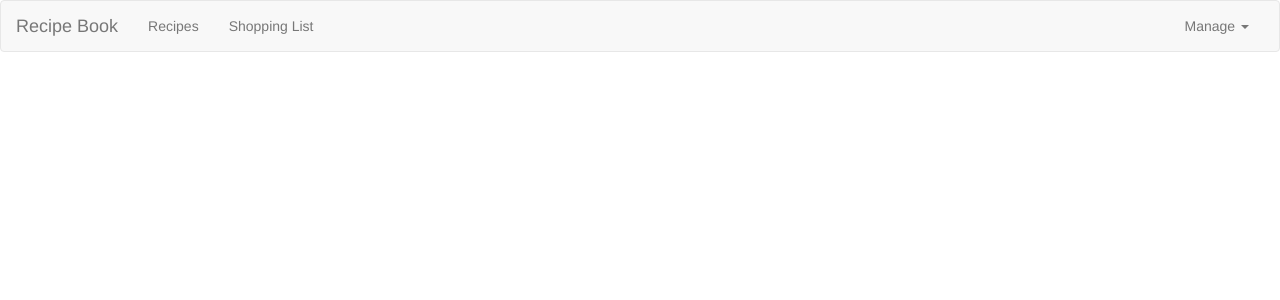
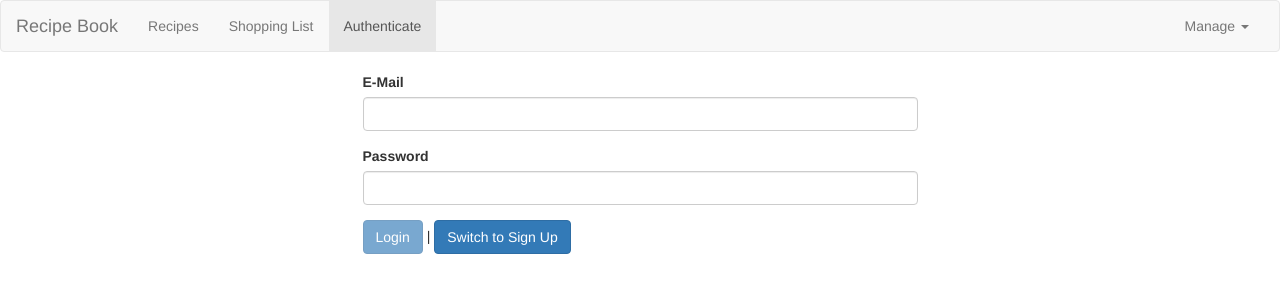
Before and after one commit to hfishere/courseproject, an Angular app: page /auth in a window 1280 px wide. Before the commit this address led to /. Shown: the top 300 px of the page. Built offline with nearby package versions, Linux system fonts and the light colour scheme.

Commit message:
Course Not Yet Completed Check Point: Authentication & Route Protection

```diff
--- a/src/app/app-routing.module.ts
+++ b/src/app/app-routing.module.ts
@@ -7,6 +7,7 @@
 import { RecipeDetailComponent } from "./recipes/recipe-detail/recipe-detail.component";
 import { RecipeEditComponent } from "./recipes/recipe-edit/recipe-edit.component";
 import { RecipesResolverService } from "./recipes/recipes-resolver.service";
+import { AuthComponent } from "./auth/auth/auth.component";
 
 const appRoutes: Routes = [
   {
@@ -31,7 +32,8 @@
       },
     ]
   },
-  { path: 'shopping-list', component: ShoppingListComponent }
+  { path: 'shopping-list', component: ShoppingListComponent },
+  { path: 'auth', component: AuthComponent }
 ];
 
 @NgModule({
--- /dev/null
+++ b/src/app/auth/auth/auth.component.html
@@ -0,0 +1,45 @@
+<div class="row">
+  <div class="col-xs-12 col-md-6 col-md-offset-3">
+    <div class="alert alert-danger" *ngIf="error">
+      <p>{{ error }}</p>
+    </div>
+    <div style="text-align: center;">
+      <app-loading-spinner *ngIf="isLoading"></app-loading-spinner>
+    </div>
+    <form #authForm="ngForm" (ngSubmit)="onSubmit(authForm)" *ngIf="!isLoading">
+      <div class="form-group">
+        <label for="email">E-Mail</label>
+        <input
+          type="email"
+          name="email"
+          id="email"
+          class="form-control"
+          ngModel
+          required
+          email
+        />
+      </div>
+      <div class="form-group">
+        <label for="password">Password</label>
+        <input
+          type="password"
+          name="password"
+          id="password"
+          class="form-control"
+          ngModel
+          required
+          minlength="6"
+        />
+      </div>
+      <div>
+        <button type="submit" class="btn btn-primary" [disabled]="!authForm.valid">
+          {{ isLoginMode ? "Login" : "Sign Up" }}
+        </button>
+        |
+        <button type="button" class="btn btn-primary" (click)="onSwitchMode()">
+          Switch to {{ isLoginMode ? "Sign Up" : "Login" }}
+        </button>
+      </div>
+    </form>
+  </div>
+</div>
--- /dev/null
+++ b/src/app/auth/auth/auth.component.ts
@@ -0,0 +1,52 @@
+import { Component, inject } from '@angular/core';
+import { NgForm } from '@angular/forms';
+import { AuthService } from './auth.service';
+
+@Component({
+  selector: 'app-auth',
+  templateUrl: './auth.component.html',
+  styleUrl: './auth.component.less'
+})
+
+export class AuthComponent {
+  private authService: AuthService;
+  isLoginMode: boolean = true;
+  isLoading: boolean = false;
+  error: string = null;
+
+  constructor() {
+    this.authService = inject(AuthService);
+  }
+
+  onSwitchMode() {
+    this.isLoginMode = !this.isLoginMode;
+  }
+
+  onSubmit(form: NgForm) {
+    if (!form.valid) {
+      return;
+    }
+
+    const email = form.value.email;
+    const password = form.value.password;
+
+    this.isLoading = true;
+
+    if (this.isLoginMode) {
+      // do something
+    } else {
+      this.authService.signup(email, password).subscribe(
+        response => {
+          console.log(response);
+          this.isLoading = false;
+        },
+        error => {
+          this.error = 'An error occured!';
+          this.isLoading = false;
+        }
+      );
+    }
+
+    form.reset();
+  }
+}
--- /dev/null
+++ b/src/app/auth/auth/auth.service.ts
@@ -0,0 +1,31 @@
+import { HttpClient } from "@angular/common/http";
+import { Injectable, inject } from "@angular/core";
+
+interface AuthResponseData {
+    kind: string;
+    idToken: string;
+    email: string;
+    refreshToken: string;
+    expiresIn: string;
+    localId: string;
+}
+
+@Injectable({ providedIn: 'root' })
+export class AuthService {
+    private httpClient: HttpClient;
+
+    constructor() {
+        this.httpClient = inject(HttpClient);
+    }
+
+    signup(email: string, password: string) {
+        return this.httpClient.post<AuthResponseData>(
+            'https://identitytoolkit.googleapis.com/v1/accounts:signUp?key=AIzaSyAjGenKdEd72j41pD_wXtxzUrobZ-roKqg',
+            {
+                email: email,
+                password: password,
+                returnSecureToken: true
+            }
+        );
+    }
+}
--- a/src/app/header/header.component.html
+++ b/src/app/header/header.component.html
@@ -11,6 +11,9 @@
                 </li>
                 <li routerLinkActive="active">
                     <a routerLink="/shopping-list">Shopping List</a>
+                </li>
+                <li routerLinkActive="active">
+                    <a routerLink="/auth">Authenticate</a>
                 </li>
             </ul>
             <ul class="nav navbar-nav navbar-right">
--- /dev/null
+++ b/src/app/shared/loading-spinner/loading-spinner.component.less
@@ -0,0 +1,52 @@
+@keyframes ldio-hck1sqmtkr {
+    0% { transform: rotate(0deg) }
+   50% { transform: rotate(22.5deg) }
+  100% { transform: rotate(45deg) }
+}
+.ldio-hck1sqmtkr > div {
+  transform-origin: 100px 100px;
+  animation: ldio-hck1sqmtkr 0.2s infinite linear;
+}
+.ldio-hck1sqmtkr > div div {
+    position: absolute;
+    width: 22px;
+    height: 152px;
+    background: #1f00a9;
+    left: 100px;
+    top: 100px;
+    transform: translate(-50%,-50%);
+}
+.ldio-hck1sqmtkr > div div:nth-child(1) {
+    width: 120px;
+    height: 120px;
+    border-radius: 50%;
+}
+.ldio-hck1sqmtkr > div div:nth-child(6) {
+    width: 80px;
+    height: 80px;
+    background: #ffffff;
+    border-radius: 50%;
+}.ldio-hck1sqmtkr > div div:nth-child(3) {
+  transform: translate(-50%,-50%) rotate(45deg)
+}.ldio-hck1sqmtkr > div div:nth-child(4) {
+  transform: translate(-50%,-50%) rotate(90deg)
+}.ldio-hck1sqmtkr > div div:nth-child(5) {
+  transform: translate(-50%,-50%) rotate(135deg)
+}
+.loadingio-spinner-gear-siyllppkos {
+  width: 200px;
+  height: 200px;
+  display: inline-block;
+  overflow: hidden;
+  background: #ffffff;
+}
+.ldio-hck1sqmtkr {
+  width: 100%;
+  height: 100%;
+  position: relative;
+  transform: translateZ(0) scale(1);
+  backface-visibility: hidden;
+  transform-origin: 0 0; /* see note above */
+}
+.ldio-hck1sqmtkr div { box-sizing: content-box; }
+/* generated by https://loading.io/ */
--- /dev/null
+++ b/src/app/shared/loading-spinner/loading-spinner.component.ts
@@ -0,0 +1,10 @@
+import { Component } from '@angular/core';
+
+@Component({
+  selector: 'app-loading-spinner',
+  template: '<div class="loadingio-spinner-gear-siyllppkos"><div class="ldio-hck1sqmtkr"><div><div></div><div></div><div></div><div></div><div></div><div></div></div></div></div>',
+  styleUrl: './loading-spinner.component.less'
+})
+export class LoadingSpinnerComponent {
+
+}
```
Also changed, not shown: src/app/app.module.ts (+7 -1 lines), src/app/auth/auth/auth.component.less (added).
